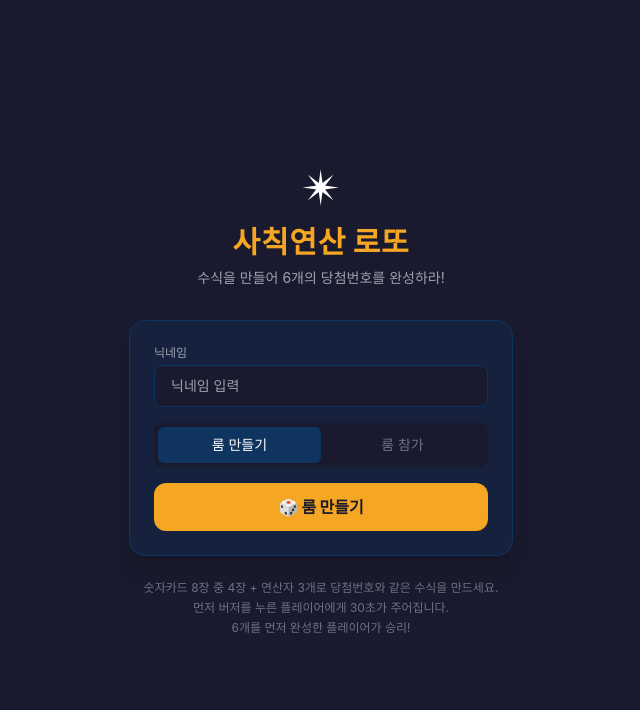
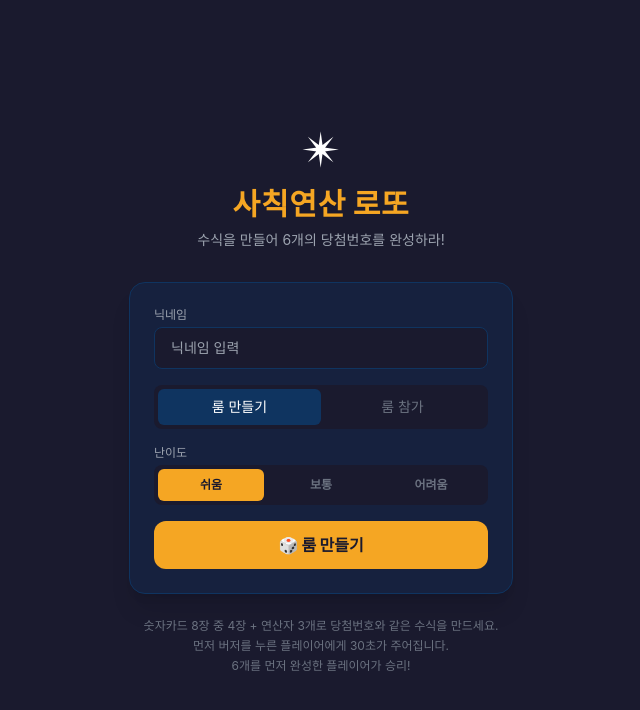
Before and after one commit to MintK99/Four-basic-operations-Lottery, a React (Vite) app in the folder packages/client/: page / in a window 1280 px wide. Shown: the top 710 px of the page, without its empty margins (319-959 px from the left). Built offline with nearby package versions, Linux system fonts and the light colour scheme.

Commit message:
Add difficulty selection to room creation

```diff
--- a/packages/client/src/pages/HomePage.tsx
+++ b/packages/client/src/pages/HomePage.tsx
@@ -1,6 +1,13 @@
 import { useState } from 'react';
+import { GameDifficulty } from '@lottery/shared';
 import { useGameStore } from '../store/gameStore';
 import socket from '../socket';
+
+const DIFFICULTY_OPTIONS: { value: GameDifficulty; label: string; description: string }[] = [
+  { value: 'easy', label: '쉬움', description: '정답 후보가 많은 연산자 위주' },
+  { value: 'normal', label: '보통', description: '중간 난이도 연산자 위주' },
+  { value: 'hard', label: '어려움', description: '정답 후보가 적은 연산자 위주' },
+];
 
 export function HomePage({ onEnterGame }: { onEnterGame: () => void }) {
   const { setSession, setPlayerName, playerName } = useGameStore();
@@ -8,6 +15,7 @@ export function HomePage({ onEnterGame }: { onEnterGame: () => void }) {
   const [error, setError] = useState('');
   const [loading, setLoading] = useState(false);
   const [tab, setTab] = useState<'create' | 'join'>('create');
+  const [difficulty, setDifficulty] = useState<GameDifficulty>('easy');
 
   function connect(fn: () => void) {
     setError('');
@@ -26,7 +34,7 @@ export function HomePage({ onEnterGame }: { onEnterGame: () => void }) {
 
   function handleCreate() {
     connect(() => {
-      socket.emit('room:create', { playerName: playerName.trim() }, (res) => {
+      socket.emit('room:create', { playerName: playerName.trim(), difficulty }, (res) => {
         setLoading(false);
         if (res.ok && res.roomId && res.playerId) {
           setSession(res.playerId, res.roomId);
@@ -104,6 +112,30 @@ export function HomePage({ onEnterGame }: { onEnterGame: () => void }) {
             ))}
           </div>
 
+          {/* 난이도 선택 */}
+          {tab === 'create' && (
+            <div className="mb-4">
+              <label className="block text-xs text-gray-400 mb-1 font-medium">난이도</label>
+              <div className="grid grid-cols-3 gap-1 bg-lottery-dark rounded-lg p-1">
+                {DIFFICULTY_OPTIONS.map((option) => (
+                  <button
+                    key={option.value}
+                    type="button"
+                    title={option.description}
+                    onClick={() => setDifficulty(option.value)}
+                    className={`py-2 rounded-md text-xs font-bold transition-all ${
+                      difficulty === option.value
+                        ? 'bg-lottery-gold text-lottery-dark'
+                        : 'text-gray-500 hover:text-gray-300'
+                    }`}
+                  >
+                    {option.label}
+                  </button>
+                ))}
+              </div>
+            </div>
+          )}
+
           {/* 룸 참가 입력 */}
           {tab === 'join' && (
             <div className="mb-4">
```
